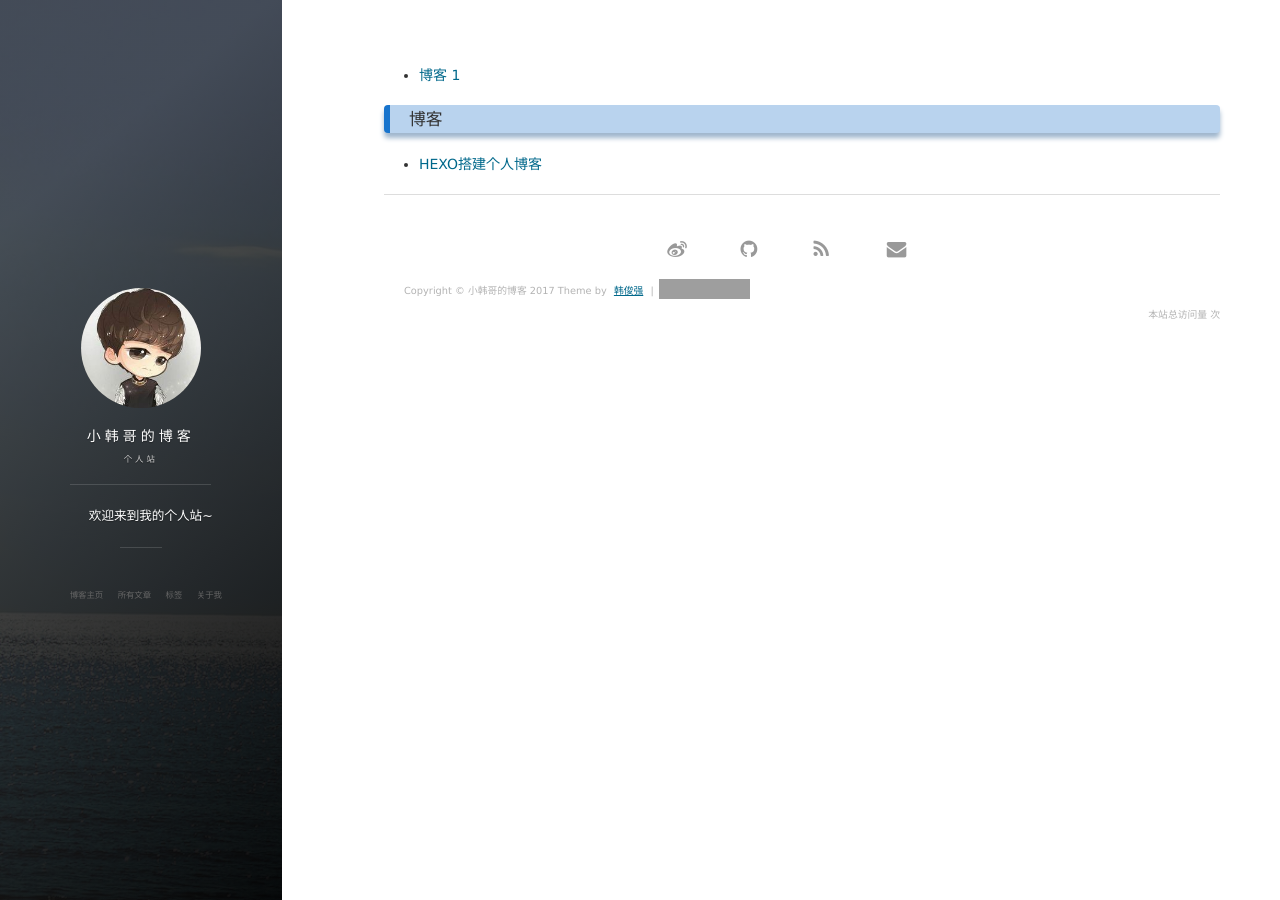
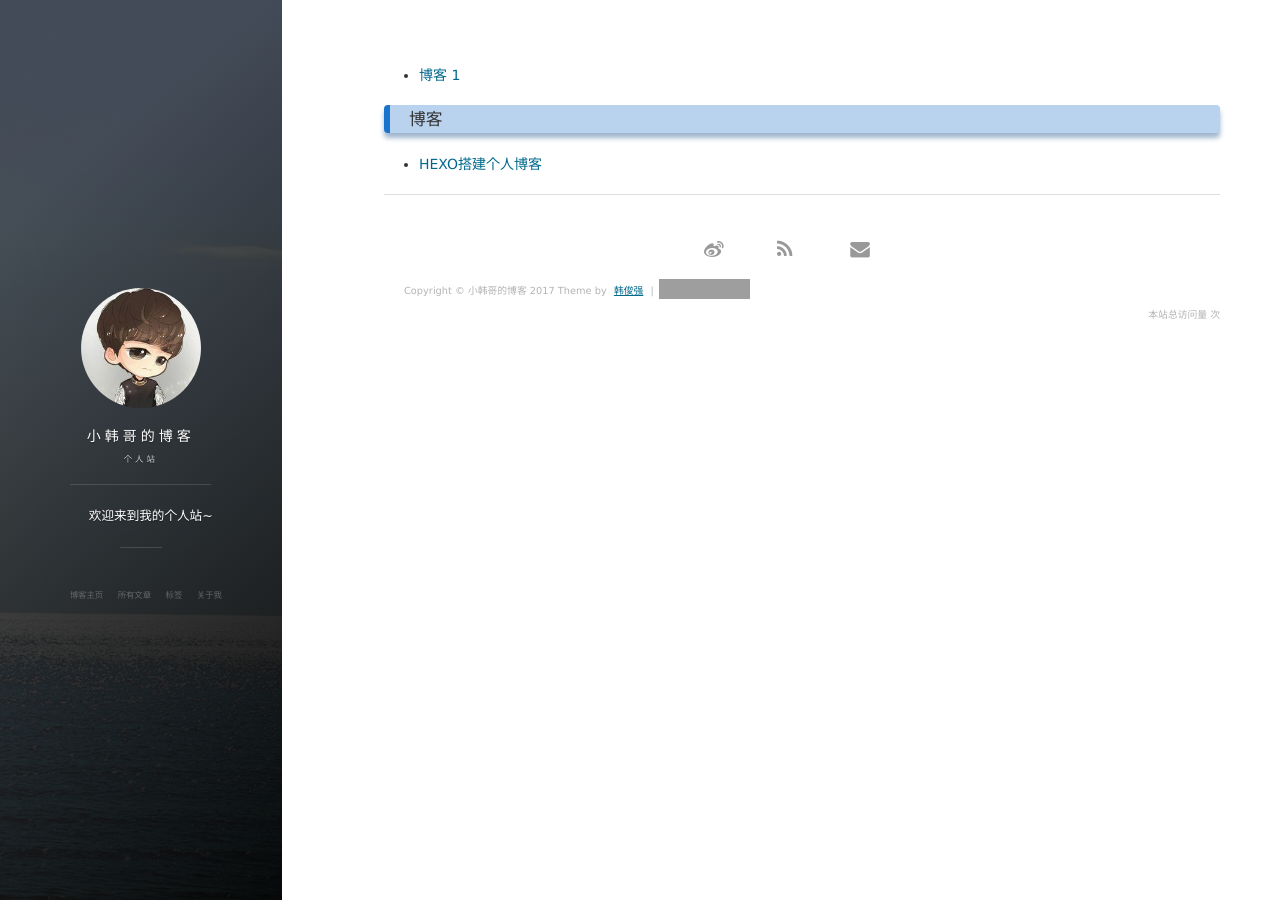
Before and after one commit to xiaohange/xiaohange.github.io, a Jekyll site: the page built from tags.html, in a window 1280 px wide. Built offline with Jekyll 4.4.1, drawn with Linux system fonts in a browser that asks for light colours; nearby versions of some CDN libraries; comment, search, counter and statistics services are not loaded; grey boxes are pictures that could not be loaded.

Commit message:
no message

```diff
--- a/_includes/footer.html
+++ b/_includes/footer.html
@@ -16,12 +16,12 @@
 
           {% if site.social.github %}
           <!-- Github -->
-          <li class="navigation__item_social">
+          <!-- <li class="navigation__item_social">
             <a href="https://github.com/{{site.social.github}}" title="@{{site.social.github}} 的 Github" target="_blank">
               <i class='social fa fa-github fa-2x'></i>
               <span class="label">Github</span>
             </a>
-          </li>
+          </li> -->
           {% endif %}
 
           {% if site.social.twitter %}
```
